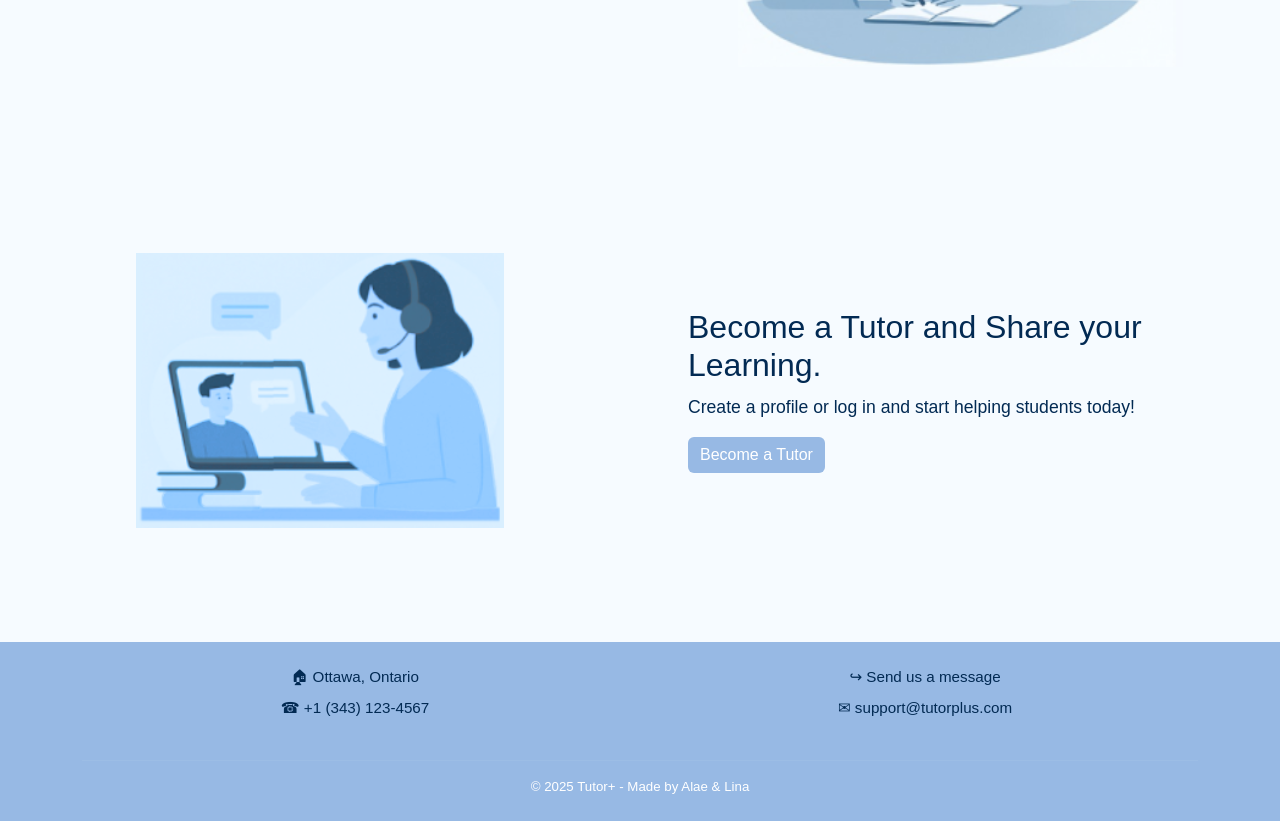
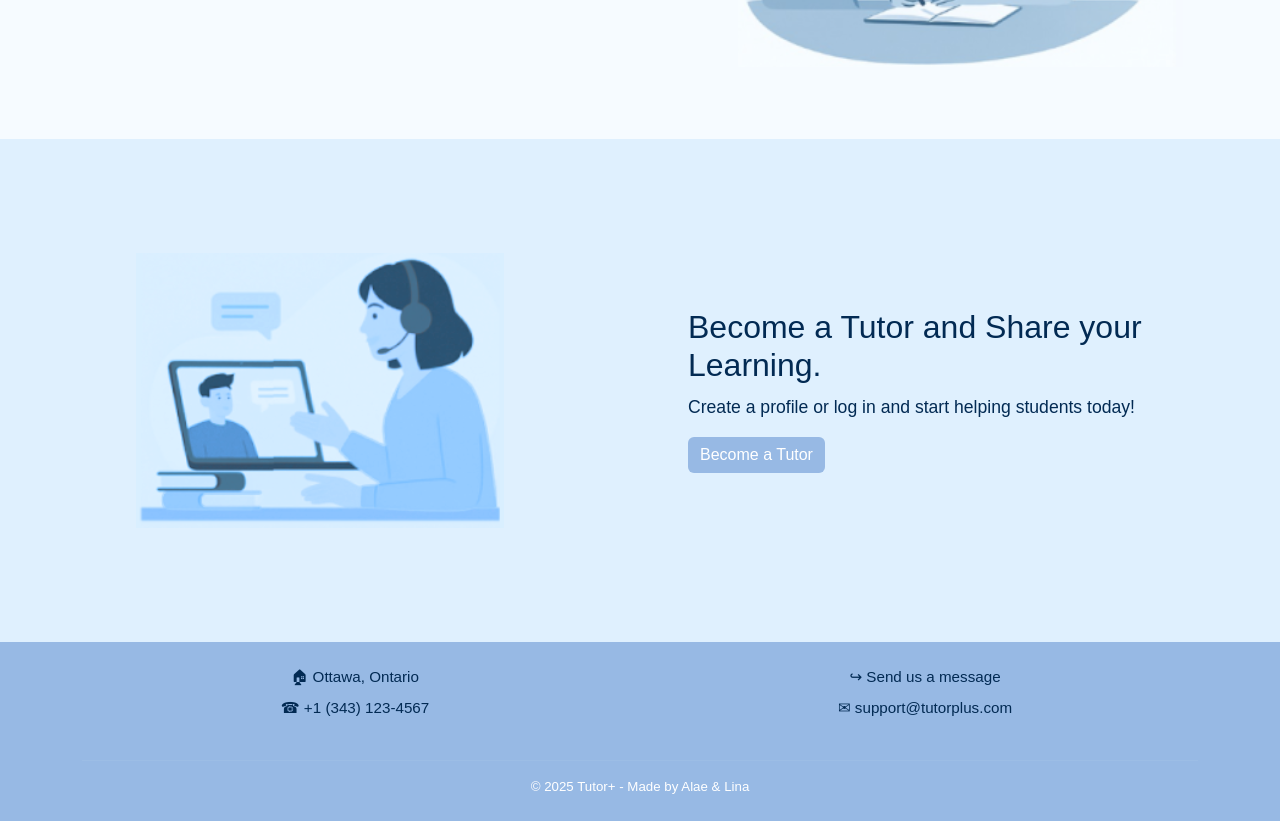
Before and after one commit to AlaeKabir/Site-de-Services, a React (Create React App) app: page / in a window 1280 px wide. Shown: the part 820-1641 px from the top of the page. Built offline with nearby package versions, Linux system fonts and the light colour scheme.

Commit message:
Tutor+ commit

```diff
--- a/src/pages/BecomeTutor.css
+++ b/src/pages/BecomeTutor.css
@@ -1,5 +1,5 @@
 .become-tutor-section {
-  background-color: #f6fbff !important;
+  background-color: #f6fbff;
   color: #022a53;
 }
 
```
